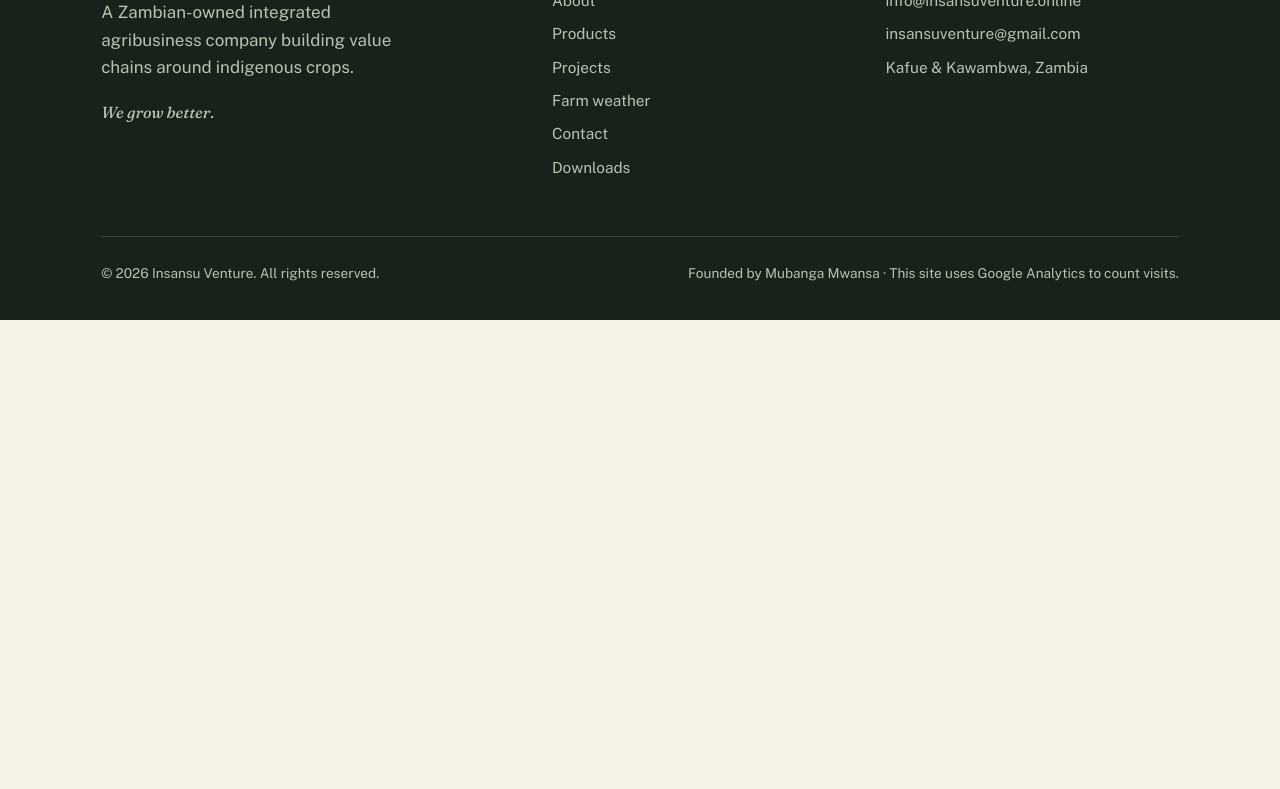
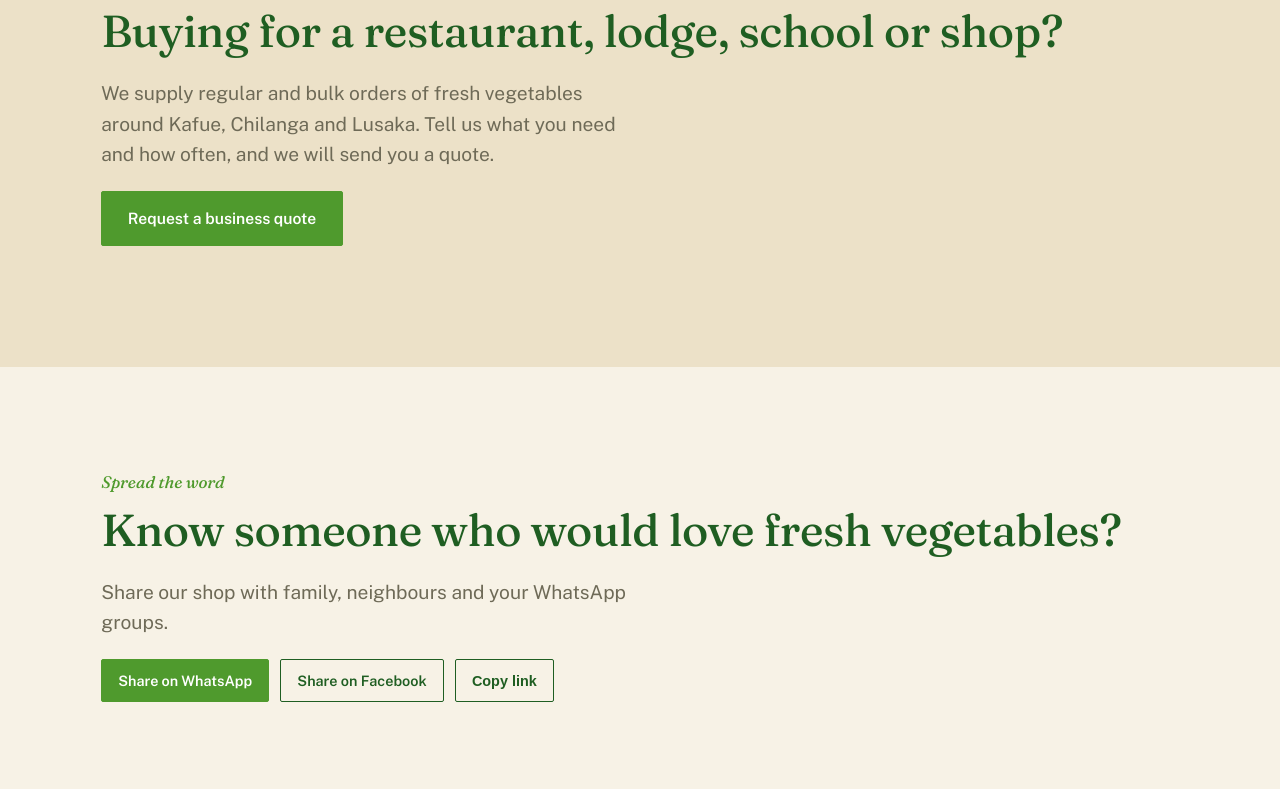
Before and after one commit to mubanga1319-max/Insansu-Website, a plain HTML site: page shop.html in a window 1280 px wide. Shown: the part 2284-3073 px from the top of the page. Before the commit the page ends 2604 px from the top, so only its background shows below. Drawn offline with nearby package versions, Linux system fonts and the light colour scheme.

Commit message:
Shop: business quote section and share buttons
Co-Authored-By: Claude Sonnet 5.5 <noreply@anthropic.com>
Claude-Session: https://claude.ai/code/session_018BEXzxMRm2gwxSPfzcSwia

```diff
--- a/css/style.css
+++ b/css/style.css
@@ -657,3 +657,5 @@ section{ scroll-margin-top: 80px; }
 .shop-contents{ margin:0; font-size:.85rem; color:#5d5d50; }
 .shop-badge{ position:absolute; top:.7rem; left:.7rem; background:var(--pine); color:#fff; font-size:.75rem; font-weight:600; letter-spacing:.04em; text-transform:uppercase; padding:.25rem .6rem; border-radius:999px; z-index:1; }
 .shop-combo{ border-color:var(--leaf); box-shadow:0 0 0 1px var(--leaf); }
+
+.share-row{ display:flex; flex-wrap:wrap; gap:.7rem; margin-top:1rem; }
--- a/js/shop.js
+++ b/js/shop.js
@@ -92,5 +92,9 @@
     });
   }
 
-  document.addEventListener('DOMContentLoaded',function(){ load(); renderProducts(); initCheckout(); renderCart(); });
+  function initShare(){ var b=$('#share-copy'); if(!b) return;
+    b.addEventListener('click',function(){ var u='https://insansuventure.online/shop.html';
+      var done=function(){ b.textContent='Link copied ✓'; setTimeout(function(){b.textContent='Copy link';},1500); };
+      if(navigator.clipboard&&navigator.clipboard.writeText){ navigator.clipboard.writeText(u).then(done,function(){ window.prompt('Copy this link:',u); }); } else { window.prompt('Copy this link:',u); } }); }
+  document.addEventListener('DOMContentLoaded',function(){ initShare(); load(); renderProducts(); initCheckout(); renderCart(); });
 })();
--- a/shop.html
+++ b/shop.html
@@ -108,6 +108,28 @@
   </div>
 </section>
 
+<section class="section-alt" id="business">
+  <div class="container">
+    <p class="eyebrow">For businesses</p>
+    <h2>Buying for a restaurant, lodge, school or shop?</h2>
+    <p class="lede">We supply regular and bulk orders of fresh vegetables around Kafue, Chilanga and Lusaka. Tell us what you need and how often, and we will send you a quote.</p>
+    <p><a class="btn" href="https://wa.me/260760538552?text=Hello%20Insansu%20Venture%2C%20I%20would%20like%20a%20quote%20for%20regular%20or%20bulk%20vegetable%20supply.%0A%0ABusiness%20name%3A%20%0AWhat%20we%20need%3A%20%0AHow%20often%3A%20%0ADelivery%20area%3A%20">Request a business quote</a></p>
+  </div>
+</section>
+
+<section>
+  <div class="container">
+    <p class="eyebrow">Spread the word</p>
+    <h2>Know someone who would love fresh vegetables?</h2>
+    <p class="lede">Share our shop with family, neighbours and your WhatsApp groups.</p>
+    <div class="share-row">
+      <a class="btn btn-small" id="share-wa" href="https://wa.me/?text=Fresh%20vegetables%20from%20Insansu%20Venture%2C%20delivered%20around%20Kafue%2C%20Chilanga%20and%20Lusaka.%20Order%20here%3A%20https%3A%2F%2Finsansuventure.online%2Fshop.html" target="_blank" rel="noopener">Share on WhatsApp</a>
+      <a class="btn btn-small btn-ghost" href="https://www.facebook.com/sharer/sharer.php?u=https%3A%2F%2Finsansuventure.online%2Fshop.html" target="_blank" rel="noopener">Share on Facebook</a>
+      <button class="btn btn-small btn-ghost" type="button" id="share-copy">Copy link</button>
+    </div>
+  </div>
+</section>
+
 <div id="cart-bar" class="cart-bar" hidden><span id="bar-count"></span><a class="btn btn-small" href="#order">View order and pay</a></div>
 </main>
 
```
